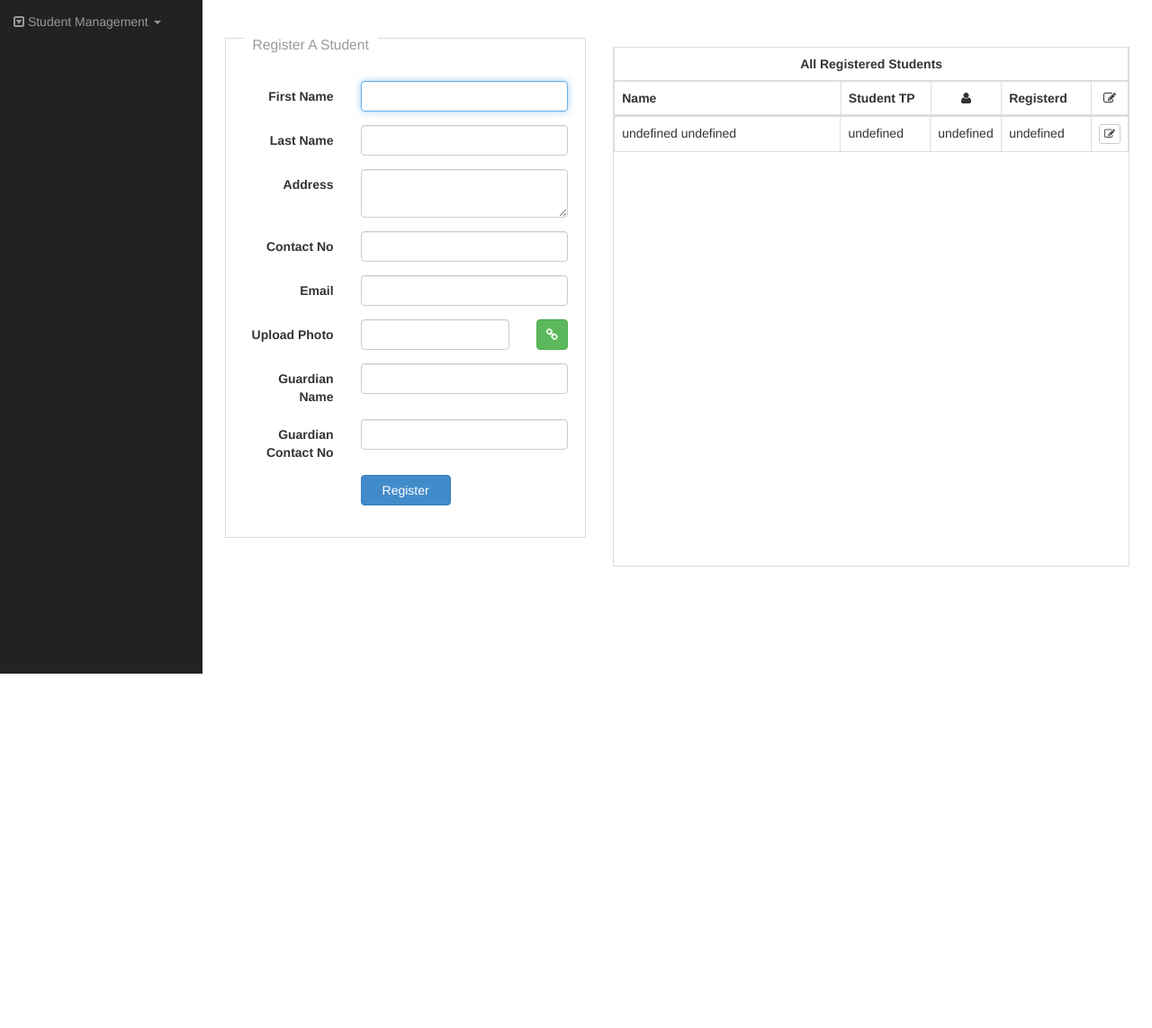
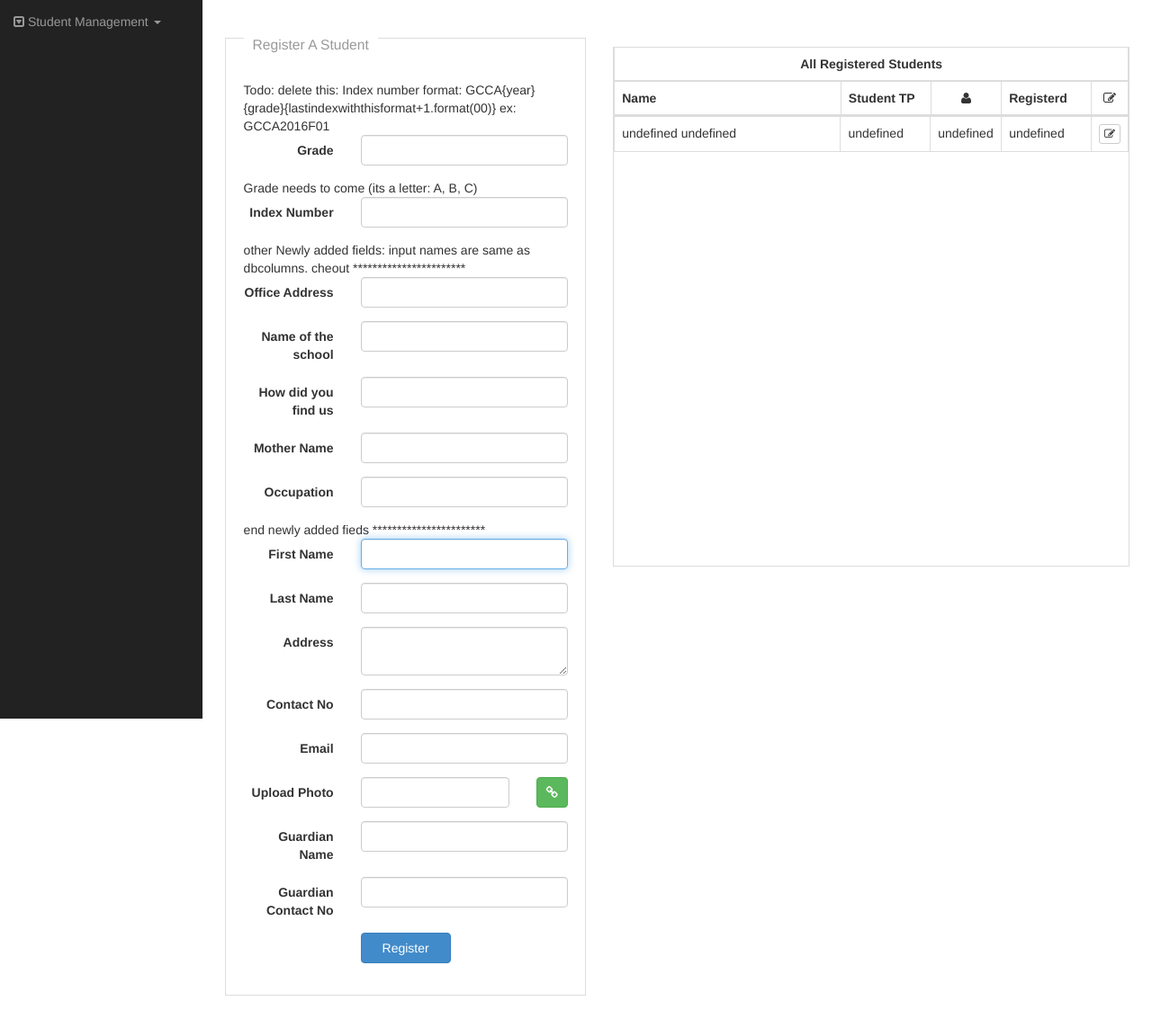
Before and after one commit to kitzerland/csms, a PHP site: page /student/register in a window 1280 px wide. Shown: the part 51-1194 px from the top of the page at 90% size. Before the commit the page ends 800 px from the top, so only its background shows below. Run offline with PHP 8.4, Linux system fonts and the light colour scheme; the visitor is signed in with stand-in values (Sample User, id 1); tables that the repository leaves empty or names only in its code hold one stand-in row (values such as "Sample post"); some libraries are stand-ins or nearby versions.

Commit message:
todo added

```diff
--- a/App/Controllers/Student/paymentController.php
+++ b/App/Controllers/Student/paymentController.php
@@ -25,9 +25,9 @@
     public function invoiceAction() {
         $result = PaymentModel::getStudent(['id' => $this->route_params['id']]);
         $result = array_merge($result, $this->route_params);
-        echo "<pre>";
-        print_r($result);
-        echo "</pre>";
+//        echo "<pre>";
+//        print_r($result);
+//        echo "</pre>";
         View::renderTemplate('Student/invoice.twig', $result);
     }
 
--- a/App/Views/Student/register.php.twig
+++ b/App/Views/Student/register.php.twig
@@ -7,7 +7,64 @@
             <fieldset class="scheduler-border col-md-12 form1">
                 <legend class="scheduler-border"><h3><small>Register A Student</small></h3></legend>
 
+
                 <div class="form-horizontal">
+                <span> Todo: delete this: Index number format: GCCA{year}{grade}{lastindexwiththisformat+1.format(00)} ex: GCCA2016F01 </span>
+                    <div class="form-group">
+                        <label class="control-label col-md-4">Grade</label>
+                        <div class="col-md-8">
+                            <input type="text" name="fname" class="form-control form-data">
+                        </div>
+                    </div>
+
+                <span> Grade needs to come (its a letter: A, B, C) </span>
+                    <div class="form-group">
+                        <label class="control-label col-md-4">Index Number</label>
+                        <div class="col-md-8">
+                            <input type="text" name="fname" class="form-control form-data">
+                        </div>
+                    </div>
+
+                <span>other Newly added fields: input names are same as dbcolumns. cheout *********************** </span>
+
+                    <div class="form-group">
+                        <label class="control-label col-md-4">Office Address</label>
+                        <div class="col-md-8">
+                            <input type="text" name="officeaddress" class="form-control form-data">
+                        </div>
+                    </div>
+
+                    <div class="form-group">
+                        <label class="control-label col-md-4">Name of the school</label>
+                        <div class="col-md-8">
+                            <input type="text" name="nameoftheschool" class="form-control form-data">
+                        </div>
+                    </div>
+
+                    <div class="form-group">
+                        <label class="control-label col-md-4">How did you find us</label>
+                        <div class="col-md-8">
+                            <input type="text" name="referenceinformation" class="form-control form-data">
+                        </div>
+                    </div>
+
+                    <div class="form-group">
+                        <label class="control-label col-md-4">Mother Name</label>
+                        <div class="col-md-8">
+                            <input type="text" name="mothername" class="form-control form-data">
+                        </div>
+                    </div>
+
+                    <div class="form-group">
+                        <label class="control-label col-md-4">Occupation</label>
+                        <div class="col-md-8">
+                            <input type="text" name="occupation" class="form-control form-data">
+                        </div>
+                    </div>
+
+                <span>end newly added fieds *********************** </span>
+
+
                     <div class="form-group">
                         <label class="control-label col-md-4">First Name</label>
                         <div class="col-md-8">
@@ -102,15 +159,17 @@
             getallstudents();
             $('input[name="fname"]').select();
             $(document).keydown(function (e) {
-                if (e.keyCode === 13) {
+                {#if (e.keyCode === 13) {
                     register();
+                }#}
+            });
+
+            $('.register').click(function () {
+                register();
+            })
 
 
-                }
-            });
-            $('.register').click(function () {
-                register();
-            });
+
             function getallstudents() {
                 $.post('/student/getStudent', {index: 0}, function (data) {
                     var data = $.parseJSON(data);
```
Also changed, not shown: App/Views/Student/invoice.twig (+7 -1 lines), App/Views/Student/payment.php.twig (+8 -2 lines).
